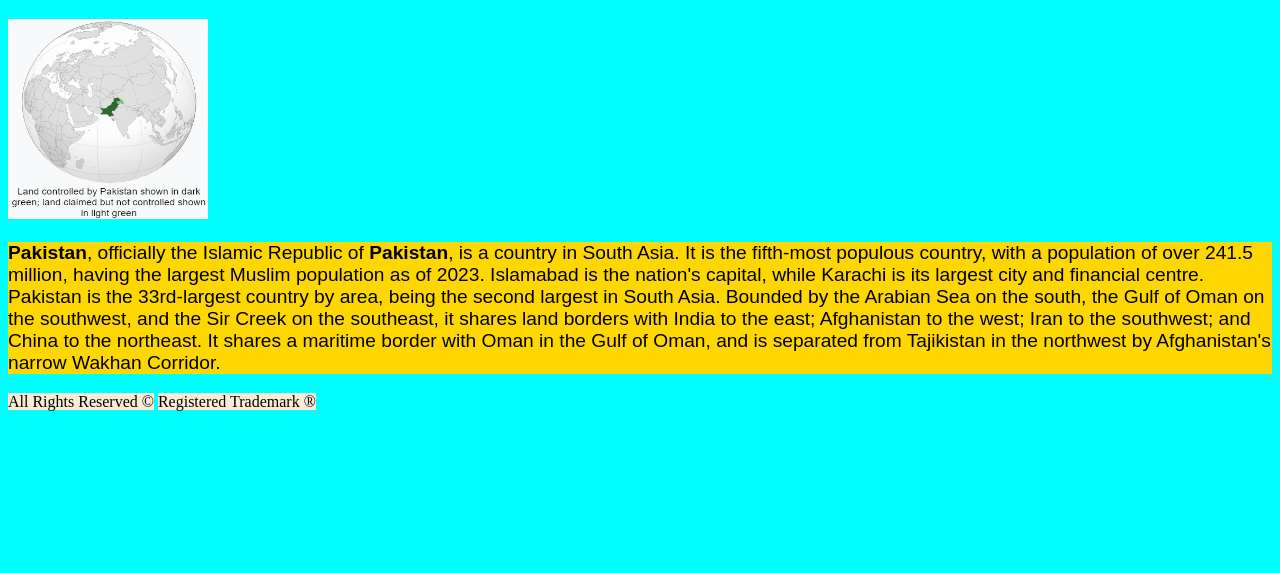
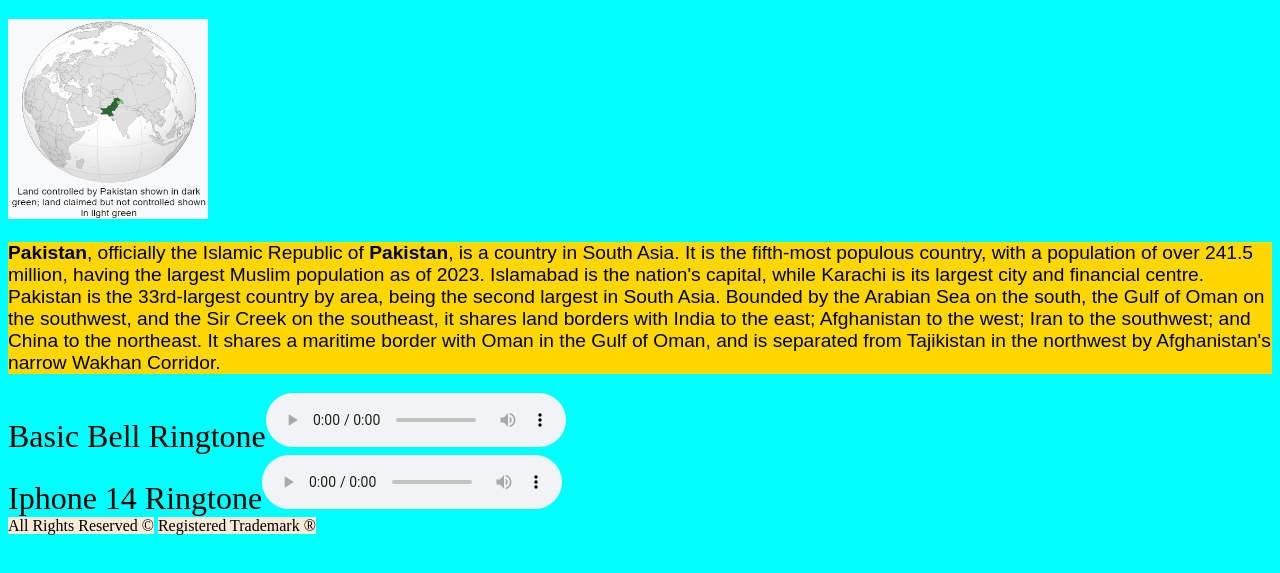
Before and after one commit to Ammar46421/css.html, a plain HTML site: page index.html in a window 1280 px wide. Shown: the part 61-634 px from the top of the page. Drawn offline with Linux system fonts and the light colour scheme.

Commit message:
Update index.html

```diff
--- a/index.html
+++ b/index.html
@@ -5,39 +5,53 @@
     <meta name="viewport" content="width=device-width, initial-scale=1.0" />
     <title>Document</title>
     <style>
-h1{
+      h1 {
         color: dodgerblue;
         text-align: center;
         text-transform: uppercase;
-    text-decoration: underline ;
+        text-decoration: underline;
         background-color: red;
       }
-p{font-family: sans-serif;
+      p {
+        font-family: sans-serif;
         font-size: larger;
         background-color: gold;
         color: black;
       }
-body{background-color: aqua;}
-p2{background-color: antiquewhite;}
-
+      body {
+        background-color: aqua;
+      }
+      p2 {
+        background-color: antiquewhite;
+      }
+      p3 {
+        font-size: xx-large;
+      }
     </style>
   </head>
   <body>
     <h1>Pakistan</h1>
-    <img src="./pkmap.png" width="200" height="200">
+    <img src="./pkmap.png" width="200" height="200" />
     <p>
-      <b>Pakistan</b>, officially the Islamic Republic of <b>Pakistan</b>, is a country
-      in South Asia. It is the fifth-most populous country, with a population of
-      over 241.5 million, having the largest Muslim population as of 2023.
-      Islamabad is the nation's capital, while Karachi is its largest city and
-      financial centre. Pakistan is the 33rd-largest country by area, being the
-      second largest in South Asia. Bounded by the Arabian Sea on the south, the
-      Gulf of Oman on the southwest, and the Sir Creek on the southeast, it
-      shares land borders with India to the east; Afghanistan to the west; Iran
-      to the southwest; and China to the northeast. It shares a maritime border
-      with Oman in the Gulf of Oman, and is separated from Tajikistan in the
-      northwest by Afghanistan's narrow Wakhan Corridor.
+      <b>Pakistan</b>, officially the Islamic Republic of <b>Pakistan</b>, is a
+      country in South Asia. It is the fifth-most populous country, with a
+      population of over 241.5 million, having the largest Muslim population as
+      of 2023. Islamabad is the nation's capital, while Karachi is its largest
+      city and financial centre. Pakistan is the 33rd-largest country by area,
+      being the second largest in South Asia. Bounded by the Arabian Sea on the
+      south, the Gulf of Oman on the southwest, and the Sir Creek on the
+      southeast, it shares land borders with India to the east; Afghanistan to
+      the west; Iran to the southwest; and China to the northeast. It shares a
+      maritime border with Oman in the Gulf of Oman, and is separated from
+      Tajikistan in the northwest by Afghanistan's narrow Wakhan Corridor.
     </p>
+    <p3>Basic Bell Ringtone</p3
+    ><audio src="basic_bell.mp3" controls autoplay>Basic Bell Ringtone</audio>
+    <br />
+    <p3>Iphone 14 Ringtone</p3
+    ><audio src="iphone_14.mp3" controls autoplay></audio>
+    <br />
+
     <p2>All Rights Reserved &copy;</p2>
     <p2>Registered Trademark &reg;</p2>
   </body>
```
Lines whose indentation alone changed are shown as unchanged.
